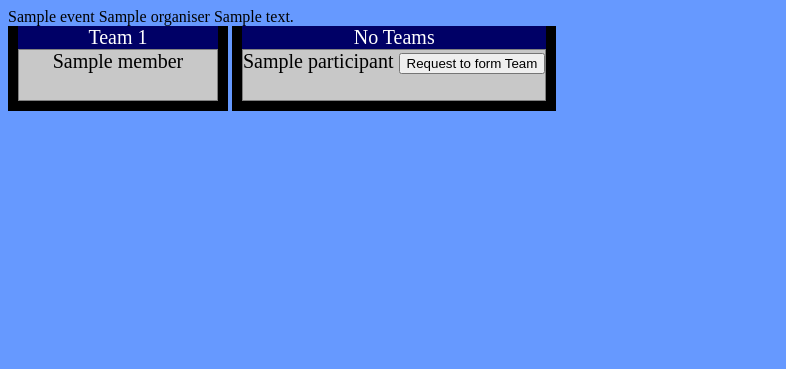
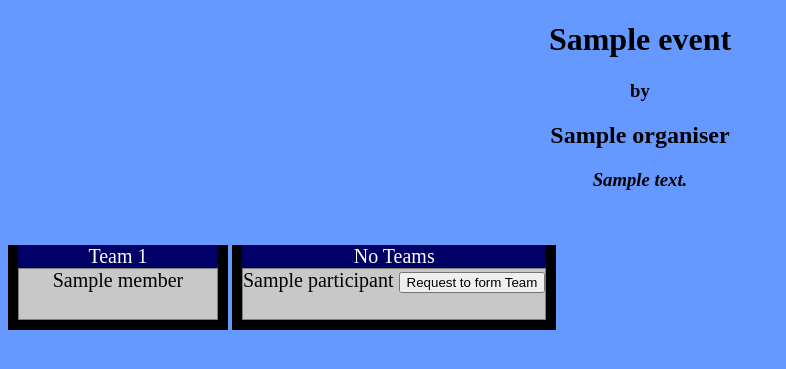
Before and after one commit to ashrayjain/form-a-team, a Python web app: template templates/form-team.html in a window 1280 px wide. Shown: the top 369 px of the page, without its empty margins (0-786 px from the left). Run offline with Jinja, Linux system fonts and the light colour scheme; the template is opened without the code that fills it: most values are stand-ins (such as "Sample title", 1, 10 or a date in 2020); some libraries are stand-ins or nearby versions.

Commit message:
Fixed the last screen beauty

```diff
--- a/templates/form-team.html
+++ b/templates/form-team.html
@@ -71,9 +71,13 @@
 </head>
 <body>
     <div class = "banner">
-    {{ Event.name }}
-    {{ Event.organiser }}
-    {{ Event.description }}
+    <h1 style="text-align:center;">{{ Event.name }}</h1>
+     <h3 style="text-align:center;">by</h3>
+     <h2 style="text-align:center;">{{ Event.organiser }}</h2>
+     <h3 style="text-align:center;"><i>{{ Event.description }}</i></h3>
+     <br />
+     <br />
+
     </div>
 	<div id = "outer-container">
         {% for teamId, team in Event.teams.iteritems() %}
```
